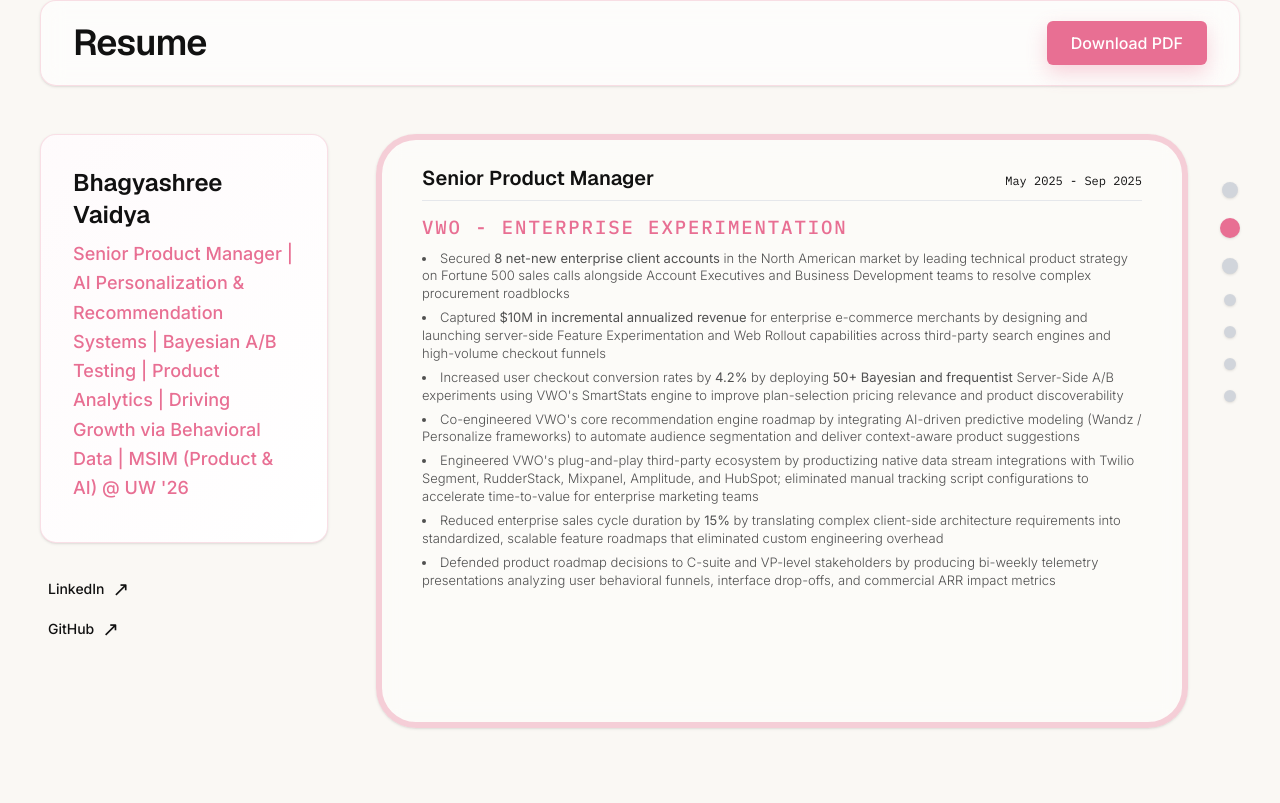
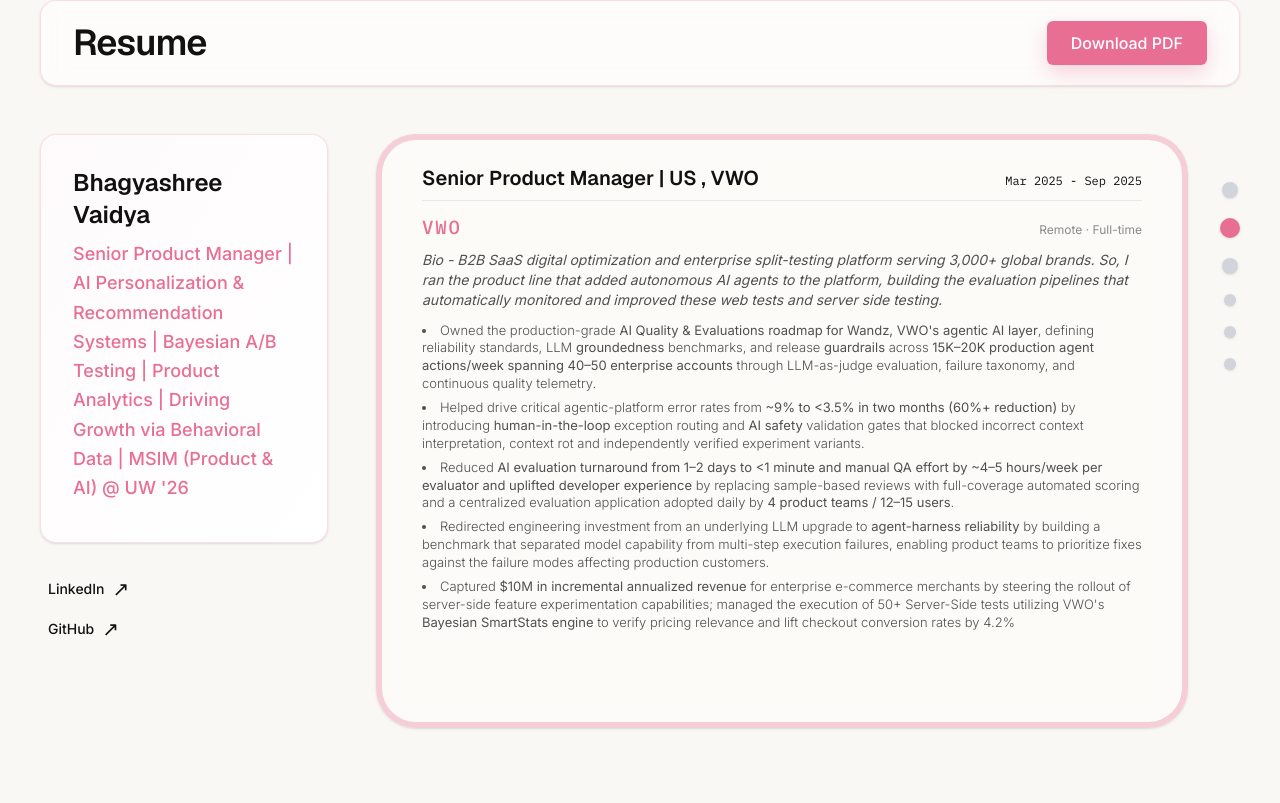
Before and after one commit to Bhagyashree-Vaidya/portfolio-site, a Next.js app: page / in a window 1280 px wide. Shown: the part 1397-2200 px from the top of the page. Built offline with nearby package versions, Linux system fonts and the light colour scheme.

Commit message:
Update Resume experience word-to-word with OCR details

```diff
--- a/src/components/Resume.tsx
+++ b/src/components/Resume.tsx
@@ -6,89 +6,92 @@
 
 const roles = [
   {
-    company: "UW Starlink - AI Research & Signal Intelligence",
-    role: "Graduate Product Developer",
-    period: "Mar 2026 - Present",
+    company: "University of Washington",
+    role: "Graduate Product Developer - Starlink Satellite Data Platform",
+    period: "Mar 2026 - June",
+    location: "Seattle, Washington, United States · Remote",
+    type: "Part-time",
+    bio: "Bio - A research lab that intercepts raw satellite internet radio signals using a custom rooftop antenna dish. Because space satellites move at insane speeds, their signals get messy. This lab builds software to clean up that data and track individual satellites. So, I built the entire coding pipeline from scratch to turn messy radio waves into neat, computer-labeled satellite tracks.",
     highlights: [
-      <>Designed and shipped a <strong>full-stack data processing tool (Python + Streamlit)</strong> that takes raw satellite signal captures and outputs cleaned, labeled, analysis-ready data, replacing a manual workflow that previously took researchers <strong>hours per dataset</strong></>,
-      <>Built an interactive visualization layer with <strong>14 user-configurable parameters</strong>, enabling researchers to tune detection sensitivity in real time, adopted after a single demo to the PI and PhD team</>,
-      <>Engineered a detection pipeline that automatically identifies individual Starlink satellite tracks from noisy sensor data with <strong>90%+ accuracy</strong>, processing datasets that contain signals from <strong>4,000+ constellation satellites</strong></>,
-      <>Integrated with the team's existing Doppler prediction codebase (orbital mechanics models) to enable <strong>automated matching</strong> between measured signals and theoretical satellite positions</>,
-      <>Scoped the full product roadmap from <strong>prototype to production</strong>: real data adaptation, correspondence matching, persistent database for cross-session analysis, and Docker deployment on the lab's GPU server</>
+      <>Navigated extreme <strong>ambiguity</strong> and exercised <strong>autonomous ownership</strong> to architect a 0→1 data-processing platform in <strong>Python and Streamlit</strong> for proprietary Starlink downlink signals, replacing manual workflows with satellite-identified datasets used daily by the research team.</>,
+      <>Eliminated <strong>track-assignment collisions across overlapping Doppler-shift S-curve trajectories</strong> by implementing a two-stage pipeline using <strong>DBSCAN clustering and the Hungarian Algorithm</strong> to resolve high-density signal detections against theoretical trajectories.</>,
+      <>Achieved <strong>90%+ automated detection accuracy</strong> by implementing real-time signal observability and automated regression testing queues that suppressed side-lobe leakage from 53.5 dB to 14.1 dB, cutting data turnaround time from hours to under one minute and deployed interactive analysis through Docker on GPU infrastructure.</>
     ],
   },
   {
-    company: "VWO - Enterprise Experimentation",
-    role: "Senior Product Manager",
-    period: "May 2025 - Sep 2025",
+    company: "VWO",
+    role: "Senior Product Manager | US , VWO",
+    period: "Mar 2025 - Sep 2025",
+    location: "Remote",
+    type: "Full-time",
+    bio: "Bio - B2B SaaS digital optimization and enterprise split-testing platform serving 3,000+ global brands. So, I ran the product line that added autonomous AI agents to the platform, building the evaluation pipelines that automatically monitored and improved these web tests and server side testing.",
     highlights: [
-      <>Secured <strong>8 net-new enterprise client accounts</strong> in the North American market by leading technical product strategy on Fortune 500 sales calls alongside Account Executives and Business Development teams to resolve complex procurement roadblocks</>,
-      <>Captured <strong>$10M in incremental annualized revenue</strong> for enterprise e-commerce merchants by designing and launching server-side Feature Experimentation and Web Rollout capabilities across third-party search engines and high-volume checkout funnels</>,
-      <>Increased user checkout conversion rates by <strong>4.2%</strong> by deploying <strong>50+ Bayesian and frequentist</strong> Server-Side A/B experiments using VWO's SmartStats engine to improve plan-selection pricing relevance and product discoverability</>,
-      <>Co-engineered VWO's core recommendation engine roadmap by integrating AI-driven predictive modeling (Wandz / Personalize frameworks) to automate audience segmentation and deliver context-aware product suggestions</>,
-      <>Engineered VWO's plug-and-play third-party ecosystem by productizing native data stream integrations with Twilio Segment, RudderStack, Mixpanel, Amplitude, and HubSpot; eliminated manual tracking script configurations to accelerate time-to-value for enterprise marketing teams</>,
-      <>Reduced enterprise sales cycle duration by <strong>15%</strong> by translating complex client-side architecture requirements into standardized, scalable feature roadmaps that eliminated custom engineering overhead</>,
-      <>Defended product roadmap decisions to C-suite and VP-level stakeholders by producing bi-weekly telemetry presentations analyzing user behavioral funnels, interface drop-offs, and commercial ARR impact metrics</>
+      <>Owned the production-grade <strong>AI Quality &amp; Evaluations roadmap for Wandz, VWO's agentic AI layer</strong>, defining reliability standards, LLM <strong>groundedness</strong> benchmarks, and release <strong>guardrails</strong> across <strong>15K–20K production agent actions/week spanning 40–50 enterprise accounts</strong> through LLM-as-judge evaluation, failure taxonomy, and continuous quality telemetry.</>,
+      <>Helped drive critical agentic-platform error rates from <strong>~9% to &lt;3.5% in two months (60%+ reduction)</strong> by introducing <strong>human-in-the-loop</strong> exception routing and <strong>AI safety</strong> validation gates that blocked incorrect context interpretation, context rot and independently verified experiment variants.</>,
+      <>Reduced <strong>AI evaluation turnaround from 1–2 days to &lt;1 minute and manual QA effort by ~4–5 hours/week per evaluator and uplifted developer experience</strong> by replacing sample-based reviews with full-coverage automated scoring and a centralized evaluation application adopted daily by <strong>4 product teams / 12–15 users</strong>.</>,
+      <>Redirected engineering investment from an underlying LLM upgrade to <strong>agent-harness reliability</strong> by building a benchmark that separated model capability from multi-step execution failures, enabling product teams to prioritize fixes against the failure modes affecting production customers.</>,
+      <>Captured <strong>$10M in incremental annualized revenue</strong> for enterprise e-commerce merchants by steering the rollout of server-side feature experimentation capabilities; managed the execution of 50+ Server-Side tests utilizing VWO's <strong>Bayesian SmartStats engine</strong> to verify pricing relevance and lift checkout conversion rates by 4.2%</>
     ],
   },
   {
     company: "Unity Senior Health",
-    role: "Product Manager",
-    period: "Oct 2024 - Apr 2025",
+    role: "Senior Product Manager, Unity Senior Health",
+    period: "Sept 2024 - Mar 2025",
+    location: "Florida, United States · Remote",
+    type: "Contract",
+    bio: "Bio - B2C healthcare marketplace specializing in Medicare insurance enrollment. Healthcare laws are incredibly confusing, causing seniors to frequently get frustrated, make mistakes, or drop out of the checkout funnel. So, I designed the smart, step-by-step sign-up flow to prevent compliance errors and make picking a doctor simple.",
     highlights: [
-      <>Launched a 0-to-1 Medicare insurance marketplace platform within a <strong>6-month timeline</strong>, transforming a manual workflow into an intuitive, self-serve digital decision-journey that captured <strong>300+ net-new organic enrollments</strong> ahead of the peak Annual Enrollment Period</>,
-      <>Reduced checkout friction and user drop-offs by <strong>32%</strong> by conducting <strong>50+ direct customer interviews</strong> using the Jobs-to-be-Done framework to isolate and redesign interface areas causing cognitive overload during plan selection</>,
-      <>Lowered customer acquisition costs by <strong>18%</strong> by partnering with pre-sales agents to analyze live phone objections and lead drop-offs and build a transparent plan-comparison that resolved user anxieties natively</>,
-      <>Shipped a location-based personalization feature that dynamically mapped senior IP/ZIP data directly to localized in-network doctors and regional Medicare Advantage networks, eliminating a massive consumer pain point and driving a <strong>25% lift in quote accuracy</strong></>,
-      <>Maintained a <strong>100% platform compliance rate</strong> across all states by designing backend database validation logic that natively enforces CMS communication guardrails, HIPAA data privacy frameworks, and TCPA consent laws</>,
-      <>Analyzed user drop-offs and behavioral analytics across <strong>10,000+ early quote</strong> and eligibility search flows; data-prioritized high-impact UX enhancements that achieved <strong>300+ net-new organic digital enrollments</strong> within the post-launch quarter</>
+      <>Generated <strong>300+ net-new digital enrollments within 6 months and ahead of the Annual Enrollment Period</strong> by launching the company's first end-to-end Medicare marketplace, digitizing quote, eligibility, plan comparison, and enrollment workflows while navigating provider-network and regulatory constraints by having full <strong>autonomous ownership</strong> to launch.</>,
+      <>Reduced <strong>plan-selection drop-off by 32%</strong> by translating insights from <strong>50+ customer interviews and funnel/session analytics, customer discovery loops</strong> into a personalized questionnaire, ranked plan recommendations, and agent-assisted enrollment flow that simplified complex Medicare choices.</>,
+      <>Reduced acquisition cost from <strong>$210 to $172 per confirmed enrollment (~18%)</strong> in a controlled 50/50 digital-first vs. agent-first cohort by using HubSpot call transcripts and Mixpanel funnel data to identify commitment concerns, then adding provider/prescription lookup and disenrollment-rights guidance to the plan-comparison flow.</>,
+      <>Improved <strong>Medicare quote accuracy by 25% (61% → 76%)</strong> by defining location-resolution and provider-network matching rules that prioritized verified ZIP/address data over unreliable IP detection, while partnering with engineering to surface real-time doctor network status using refreshed insurer data.</>,
+      <>Eliminated compliance violations flagged in internal reviews across <strong>12 states over 9 months</strong> by translating CMS, HIPAA, and state-specific eligibility requirements into ~40 reusable validation scenarios, guardrails, contraints, and instructions that automatically gated enrollment paths and routed ambiguous cases to licensed agents.</>
     ],
   },
   {
     company: "Stallion Express",
-    role: "Product Engineer",
-    period: "Aug 2023 - Sep 2024",
+    role: "Senior Product Manager Stallion Express",
+    period: "April 2023 - Sep 2024",
+    location: "Mississauga, Ontario, Canada · Remote",
+    type: "Full-time",
+    bio: "Stallion Express is a high-growth B2B/B2C cross-border e-commerce logistics and shipping aggregator platform processing 5M+ annual parcels for 40,000+ active digital merchants. Managed the technical product roadmap and GTM strategy for shipping discovery, geospatial search, and multi-currency checkouts..",
     highlights: [
-      <>Launched shipping option discovery, carrier search, &amp; shipping recommendations, reducing checkout friction through a proprietary linear-programming multi-carrier selection engine for <strong>40,000+ active e-commerce merchants</strong>; drove a <strong>14% decrease in cart abandonment</strong> by highlighting <strong>instant 70%+ savings</strong> against national carriers</>,
-      <>Owned the technical roadmap, designed search routing models via Elasticsearch, Algolia, and BM25; utilized Bayesian AB testing across <strong>3.5M+ simulated search queries</strong> to increase checkout conversion rates by <strong>4.2%</strong> and directly lift platform ARR by <strong>$450K</strong></>,
-      <>Drove local user adoption and <strong>accelerated onboarding by 22%</strong> by designing a geospatial, IP-to-GPS location personalization feature that mapped new users to their closest physical hub; reduced discovery-to-first-shipment latency and supported a total annual shipping volume of <strong>5M+ processed parcels</strong></>,
-      <>Enabled the successful launch of <strong>10+ new "Drop &amp; Go" locations</strong> across the Montreal, Vancouver, and Surrey markets by rewriting backend database pricing logic to support 32 distinct regional pricing zones, ensuring <strong>100% billing accuracy</strong> and capturing <strong>$1.2M in new regional GMV</strong></>,
-      <>Minimized payment friction and cross-border FX drop-offs by leading the technical integration of Stripe and PayPal multi-currency payment gateways; processed <strong>$2M+ in monthly transactional credits</strong>, allowing US and Canadian merchants to pay in native currency while <strong>eliminating a 2.5% foreign exchange transaction penalty</strong></>,
-      <>Analyzed user behavioral funnels and clickstream data drops across web and mobile platforms using mixpanel/behavioral analytics; identified and prioritized 4 critical search-relevance bugs, resulting in a <strong>sustained 5% month-over-month growth rate</strong> in total customer lifetime value</>
+      <><strong>1.Reduced checkout abandonment by 14%</strong> in an A/B test by launching shipping discovery that showed customers multiple carrier options with transparent 70%+ savings comparisons, reducing uncertainty around shipping costs at checkout for a platform serving 40,000+ merchants.</>,
+      <><strong>2.Spearheaded a 0-to-1 MVP proposal targeting a $9M cost-reduction opportunity for a native self-service parcel drop-off and label-management workflow across iOS and Android..</strong></>,
+      <><strong>3. Increased first-shipment activation by 22%</strong> by introducing location-based personalization that identified a new user's nearest shipping hub and surfaced relevant shipping options without requiring manual location entry. and supported a total annual shipping volume of 5M+ processed parcels.</>,
+      <><strong>4. Enabled 10+ new Drop &amp; Go locations</strong> across Montreal, Vancouver, and Surrey, supporting 32 regional pricing zones and $1.2M in incremental GMV, by defining requirements for location-specific carrier pricing and partnering with Engineering to replace a single global rate model with reusable regional pricing.</>,
+      <><strong>5. Minimized payment friction and cross-border FX drop-offs</strong> by leading the technical integration of Stripe and PayPal multi-currency payment gateways; processed $2M+ in monthly transactional credits, allowing US and Canadian merchants to pay in native currency while eliminating a 2.5% foreign exchange transaction penalty.</>,
+      <>Stakeholder Management, User Acceptance Testing and +3 skills</>
     ],
   },
   {
     company: "Branding Arc",
-    role: "Technical Program Manager - Cloud Migration",
-    period: "Mar 2020 - Apr 2023",
+    role: "Senior Product Manager",
+    period: "June 2018 - Apr 2023",
+    location: "Florida, United States · Remote",
+    type: "Full-time",
+    bio: "Cloud PaaS automation firm specializing in infrastructure orchestration. So, I led the product team that designed a self-serve interface from scratch, shrinking a technical 8-hour manual setup down to a 15-minute automated click.",
     highlights: [
-      <>Achieved a <strong>100% successful end-to-end migration program</strong> of 150+ legacy on-premises websites to AWS cloud infrastructure, ensuring business continuity by coordinating cross-functional teams to replace legacy hardware with using c5.large instances, and Amazon RDS</>,
-      <>Established a <strong>zero-downtime delivery framework</strong> for a 150-site fleet by designing and implementing automated CI/CD pipelines, Auto Scaling groups, and Elastic Load Balancing, <strong>reducing deployment time by 40%</strong></>,
-      <>Secured <strong>100% of corporate cloud environments</strong> against external cyber threats by architecting a multi-layered security topology using AWS VPC, custom subnets, and Sucuri firewalls to ensure strict GLBA data privacy and PCI-DSS payment compliance</>,
-      <>Eliminated <strong>20+ hours of weekly manual work</strong> by engineering custom task automation scripts in Bash, transforming complex infrastructure provisioning into repeatable, standardized workflows</>
+      <><strong>Led Engineering and UX/UI teams to build and launch a 0→1 shared services framework and AWS PaaS product in 12 months</strong>, enabling enterprise customers to create cloud infrastructure applications in <strong>&lt;4 hours</strong> through a guided self-service experience.</>,
+      <><strong>Defined product vision, KPIs, PRDs, pricing, and roadmap</strong> through market research, AWS/GCP competitive analysis, customer interviews, and private-preview usage data, focusing the MVP on four AWS service types that covered ~80% of customer demand.</>,
+      <><strong>Grew active customer adoption 20x, from 5 private-preview design partners to ~100 customers</strong>, by prioritizing the highest-value features, removing onboarding friction, and expanding self-service adoption through the AWS Marketplace and customer-led growth.</>,
+      <><strong>Reduced 3-tier AWS deployment time by &gt;95%, from 6–8 hours to 15–20 minutes</strong>, by redesigning the guided provisioning experience to automate resource sequencing and configuration.</>,
+      <><strong>Unblocked ~75% of early-access provisioning attempts</strong> by identifying resource naming as a major onboarding failure, then prioritizing real-time validation and suggestions before customers reached the end of the setup flow.</>,
+      <><strong>Reduced custom engineering effort for partner integrations</strong> by defining reusable API requirements and integration patterns for 1P and 3P integrations with Engineering.</>
     ],
   },
   {
-    company: "Branding Arc",
-    role: "Program Manager - Digital Portfolio & E-Commerce",
-    period: "Mar 2020 - May 2020",
+    company: "Hotelkey",
+    role: "Product Management Intern — Hotelkey",
+    period: "Dec 2017 to May 2018",
+    location: "",
+    type: "",
+    bio: "Cloud-native enterprise resource planning (ERP) platform acting as the central operating system for hotels.. Their software runs the entire hotel backend- handling guest room assignments, housekeeping tasks, credit card bills, and vendor supply ordering. So, I was the product manager intern who reshaped their vendor order-management flows, making it much faster for managers to restock hotel inventory.",
     highlights: [
-      <>Launched <strong>10+ revenue-generating B2B products</strong> for the debt collection and asset management sectors within a single quarter, integrating critical FDCPA and TCPA communication guardrails into the software architecture</>,
-      <>Maintained <strong>100% system availability and compliance</strong> across 150+ enterprise websites by centralizing governance, automated backups, and real-time security checks via Orion ManageWP SaaS</>,
-      <>Streamlined global payment collection capabilities across multiple digital products by engineering secure custom payment portals and integrating Stripe, PayPal, and Razorpay APIs</>,
-      <>Defined and monitored critical technical KPIs, improved core platform search rankings by driving Google Web Vitals scores into the <strong>"Good" range (90+)</strong>; slashed LCP by 40% (under 2.5s), reduced First Input Delay (FID) to &lt;100ms, and eliminated visual instability (0.0 CLS), resulting in a <strong>10% decrease in bounce rate</strong> while structuring user data pipelines to respect CCPA data-deletion (DSAR) requests</>
-    ],
-  },
-  {
-    company: "Convoma X, Digital Marketing Agency",
-    role: "UI/UX Designer",
-    period: "Jun 2018 - Dec 2019",
-    highlights: [
-      <>Managed <strong>50k+ monthly website sessions</strong> for a fashion e-commerce brand, optimizing the platform to capture <strong>12,000 Monthly Active Loyalty Users</strong>. By implementing a rewards and cashback ecosystem, I drove a <strong>4% order conversion rate</strong> among active users, lowered the bounce rate, and maintained a <strong>20% retention rate</strong>. Operating at a <strong>$1.20 USD CAC</strong> and a <strong>$0.83 ARPU</strong>, the strategy consistently generated <strong>$9,960 USD in monthly revenue</strong></>,
-      <>Integrated marketing campaign tools with websites like Mailchimp, Hubspots, Yoast SEO, etc</>,
-      <>Spearheaded SEMrush SEO audits and technical strategy implementations to systematically boost organic search engine discovery and rankings</>,
-      <>Partnered with cross-functional teams to deploy data-backed marketing campaigns via Mailchimp and Google Analytics to maximize visitor retention</>,
-      <>Designed and launched a high-conversion e-commerce platform based on user-need and funnel analysis, driving <strong>1,000+ completed transactions</strong> in the first month and boosting engagement metrics by <strong>20%</strong></>
+      <><strong>Increased customer onboarding by 25% in one quarter</strong> by shaping product strategy across core ERP workflows including purchasing, inventory, and payments, and prioritizing new features based on customer needs.</>,
+      <><strong>Increased monthly active users by 30% in three months</strong> by simplifying customer onboarding through a vendor order-management workflow that consolidated key purchasing activities.</>,
+      <><strong>Increased average monthly meetings by ~10%</strong> by launching a self-service "Create Meeting" capability in the web application.</>,
+      <><strong>Established product planning and delivery processes</strong> by translating UX research into OKRs, epics, user stories, and Jira-ready requirements for Engineering.</>
     ],
   }
 ];
@@ -188,8 +191,14 @@
                       <h4 className="text-xl font-display font-semibold text-text-primary">{role.role}</h4>
                       <span className="font-mono text-xs text-text-tertiary mt-1 md:mt-0">{role.period}</span>
                     </div>
-                    <h5 className="text-[#E86F93] font-medium font-mono text-[19px] uppercase tracking-widest mt-3">{role.company}</h5>
-                    <ul className="list-disc list-inside space-y-1.5 text-text-secondary leading-snug font-light text-[12px] md:text-[13px] mt-2">
+                    <div className="flex flex-col md:flex-row md:items-baseline justify-between mt-3">
+                      <h5 className="text-[#E86F93] font-medium font-mono text-[19px] uppercase tracking-widest">{role.company}</h5>
+                      <span className="text-xs text-text-muted">{role.location}{role.location && role.type ? ' · ' : ''}{role.type}</span>
+                    </div>
+                    {role.bio && (
+                      <p className="text-sm text-text-secondary mt-2 italic">{role.bio}</p>
+                    )}
+                    <ul className="list-disc list-inside space-y-1.5 text-text-secondary leading-snug font-light text-[12px] md:text-[13px] mt-3">
                       {role.highlights.map((highlight, hidx) => (
                         <li key={hidx}>{highlight}</li>
                       ))}
```
